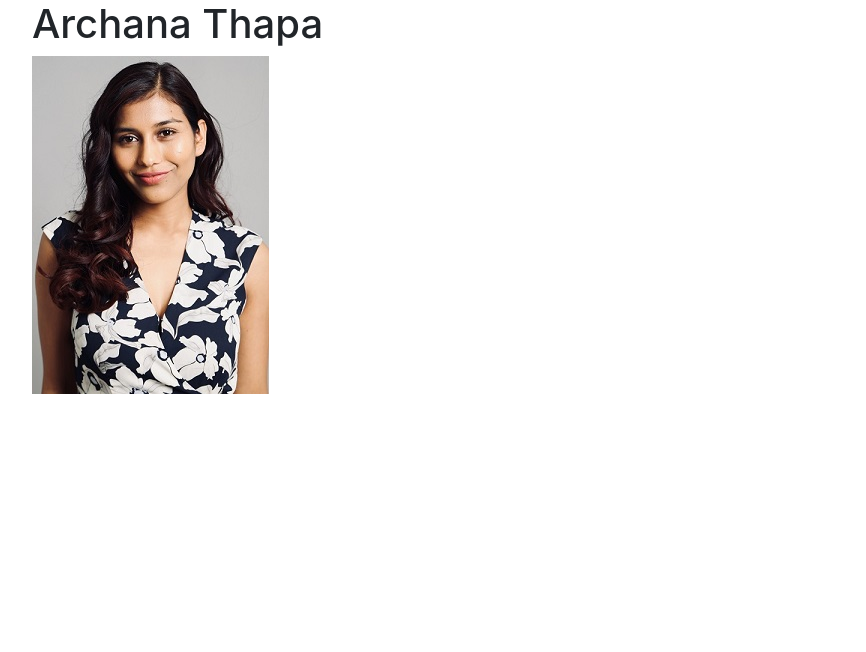
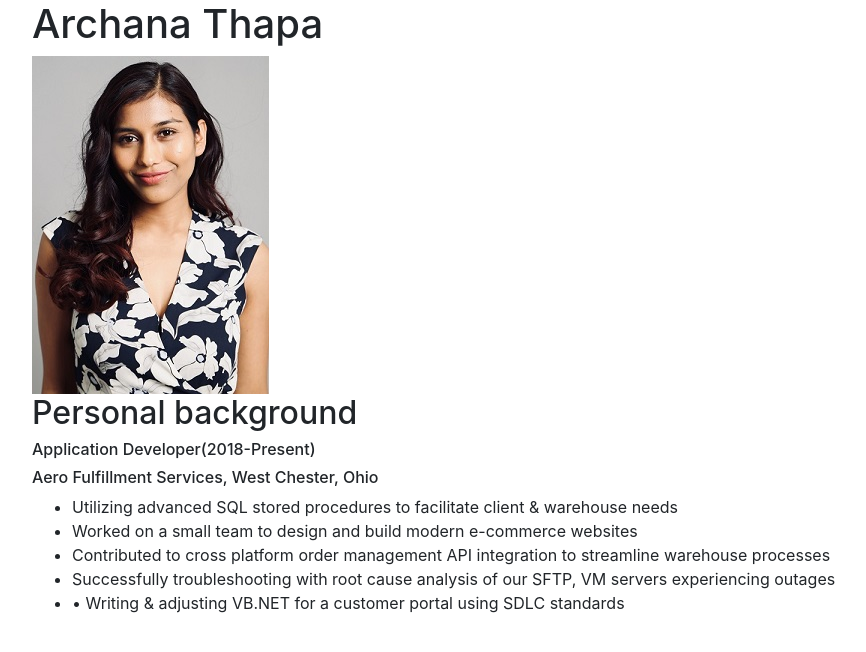
Before and after one commit to IT3049C-Students-Archive/1-online-portfolio-ThapaArchana, a website: page index.html in a window 1280 px wide. Shown: the whole page, without its empty margins (53-919 px from the left). Drawn offline with nearby package versions, Linux system fonts and the light colour scheme.

Commit message:
added Personal background section

```diff
--- a/index.html
+++ b/index.html
@@ -19,7 +19,21 @@
     <!-- WORK FROM INSIDE THIS CONTAINER-->
     <h1>Archana Thapa</h1>
     <img src="resources/images/myphoto.jpg" />
+    <!--personalBackground-->
+    <div class="section" id="personalBackground">
+      <h2>Personal background</h2>
+      <h6>Application Developer(2018-Present)</h6>
+      <h6>Aero Fulfillment Services, West Chester, Ohio</h6>
+      <ul>
+        <li>Utilizing advanced SQL stored procedures to facilitate client & warehouse needs </li>
+        <li>Worked on a small team to design and build modern e-commerce websites</li>
+        <li>Contributed to cross platform order management API integration to streamline warehouse processes</li>
+        <li>Successfully troubleshooting with root cause analysis of our SFTP, VM servers experiencing outages</li>
+        <li>• Writing & adjusting VB.NET for a customer portal using SDLC standards</li>
+      </ul>
+    </div>
   </div>
+
 
   <!-- INCLUDE SCRIPTS FILE HERE -->
   <script src="resources/scripts/index.js"></script>
```
